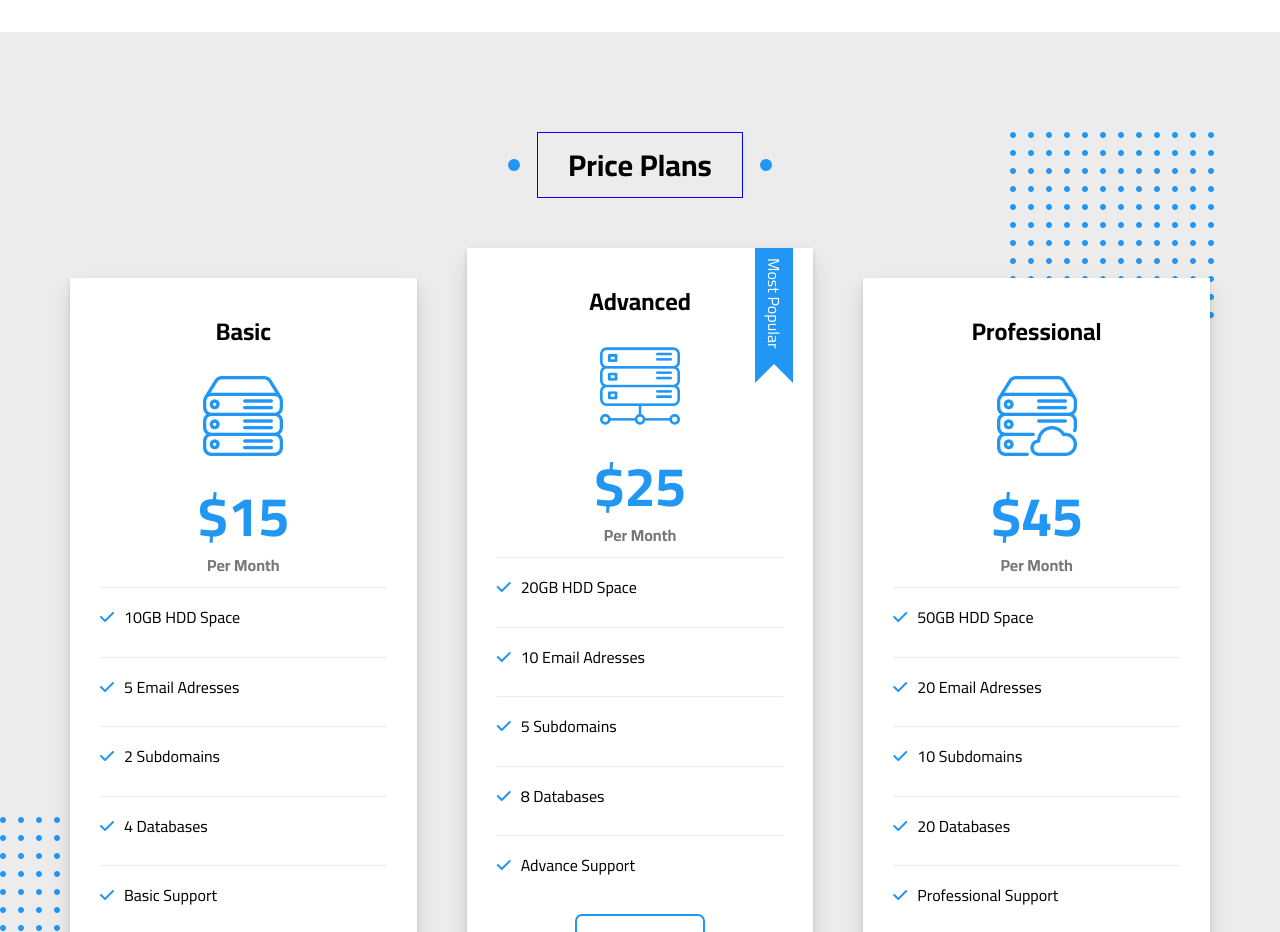
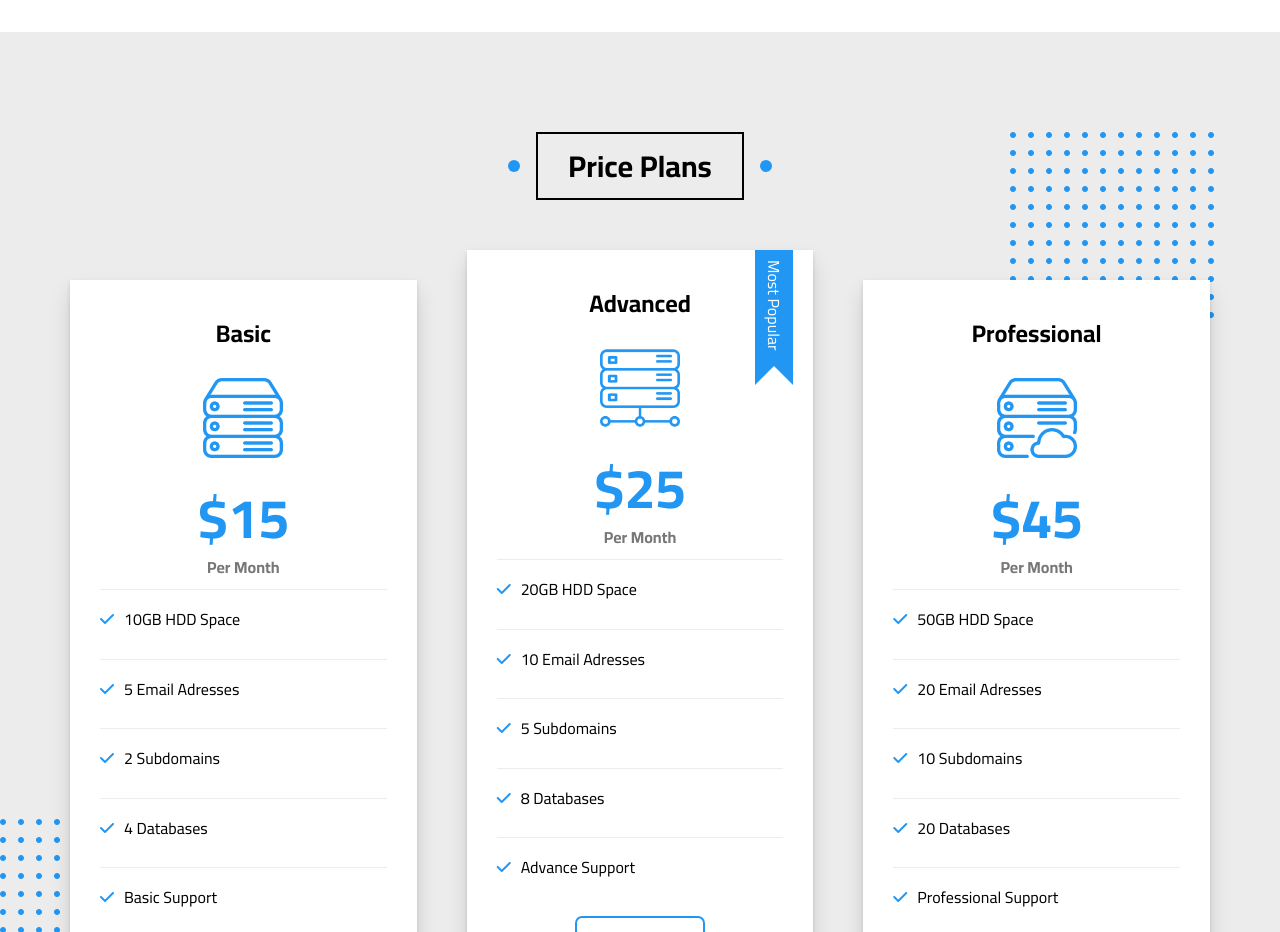
Before and after one commit to Eyad-khaled/template-3, a plain HTML site: page index.html in a window 1280 px wide. Shown: the part 10200-11132 px from the top of the page. Drawn offline with Linux system fonts and the light colour scheme.

Commit message:
Update Eyad.css

```diff
--- a/css/Eyad.css
+++ b/css/Eyad.css
@@ -1324,9 +1324,7 @@ letter-spacing: 1.7px;
     position: relative;
     background: #ececec;
 }
-.price .main-heading{
-    border: 1PX solid blue;
-}
+
 .price .container{
     display: grid;
     grid-template-columns: repeat(auto-fill, minmax(250px, 1fr));
```
